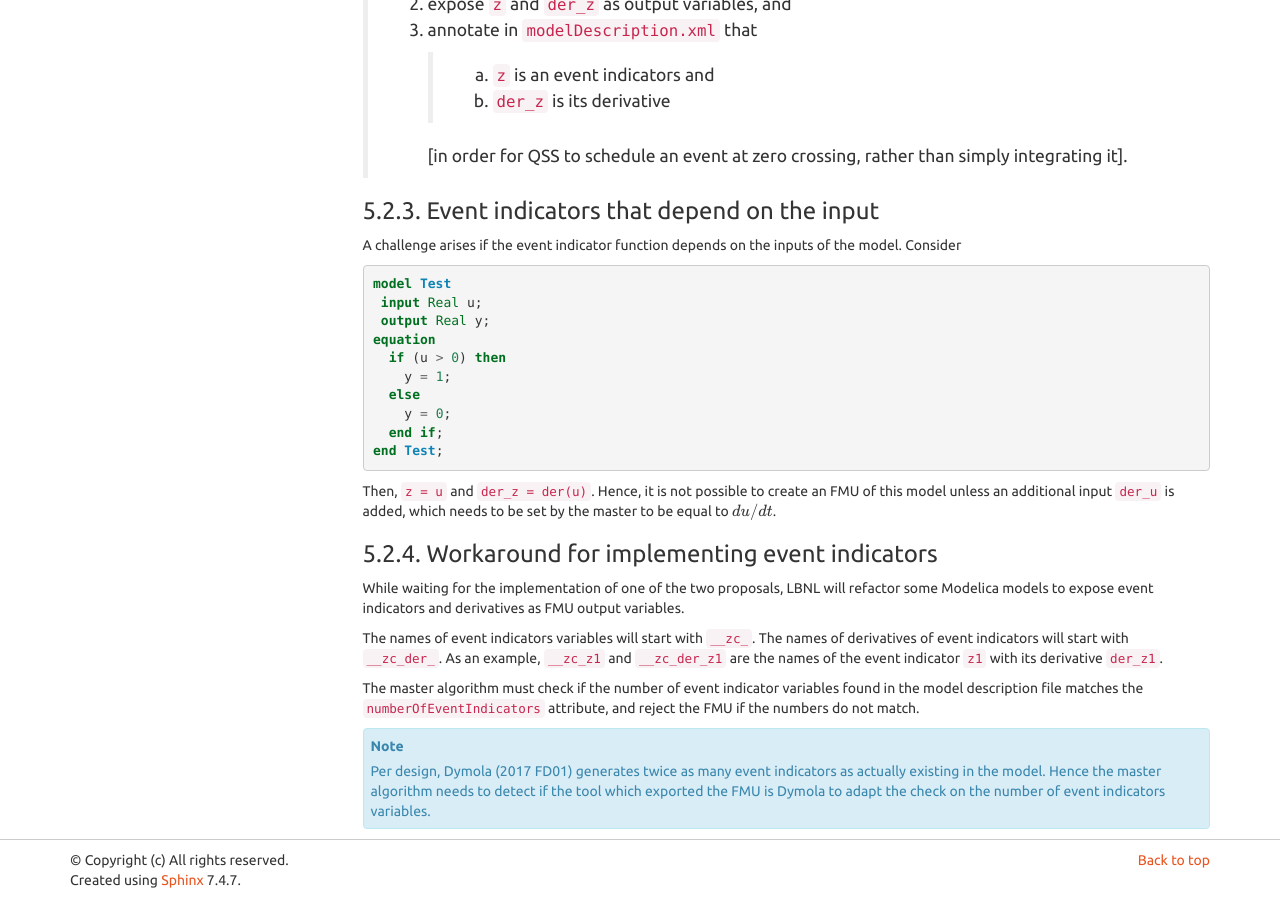
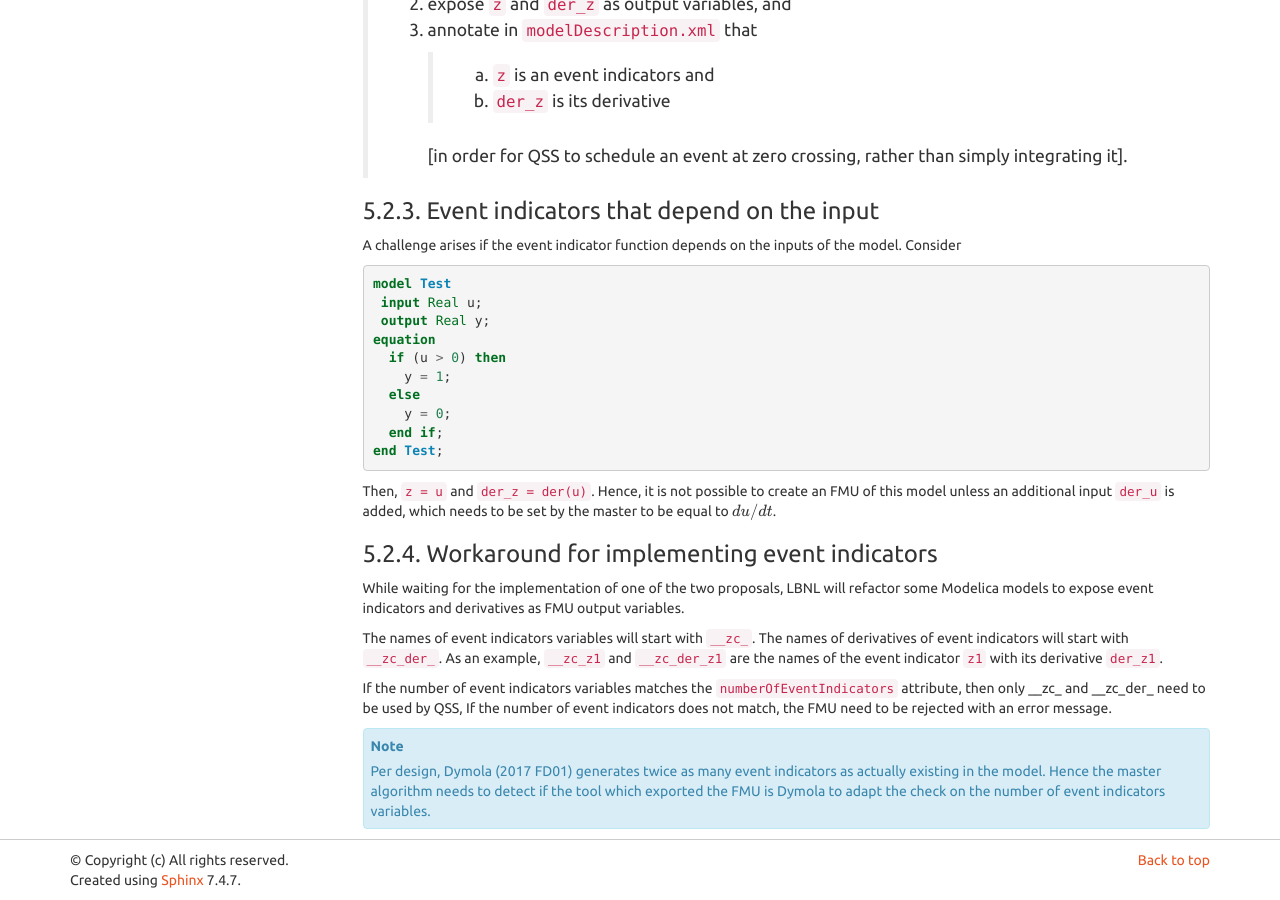
Before and after one commit to lbl-srg/soep, a Sphinx documentation site: the page built from doc-design/source/softwareArchitecture.rst, in a window 1280 px wide and 900 px high, scrolled down 11454 px. Built offline with Sphinx 7.4.7, drawn with Linux system fonts in a browser that asks for light colours; cross-references to code outside the pages are shown as plain code.

Commit message:
Updated documentation

```diff
--- a/doc-design/source/softwareArchitecture.rst
+++ b/doc-design/source/softwareArchitecture.rst
@@ -440,10 +440,9 @@ The names of event indicators variables will start with ``__zc_``. The names of
 indicators will start with ``__zc_der_``.  As an example, ``__zc_z1`` and ``__zc_der_z1``
 are the names of the event indicator ``z1`` with its derivative ``der_z1``.
 
-The master algorithm must check if the number of event indicator
-variables found in the model description file matches
-the ``numberOfEventIndicators`` attribute,
-and reject the FMU if the numbers do not match.
+If the number of event indicators variables matches the ``numberOfEventIndicators`` attribute,
+then only __zc_ and __zc_der_ need to be used by QSS,
+If the number of event indicators does not match, the FMU need to be rejected with an error message.
 
 .. note::
 
```
